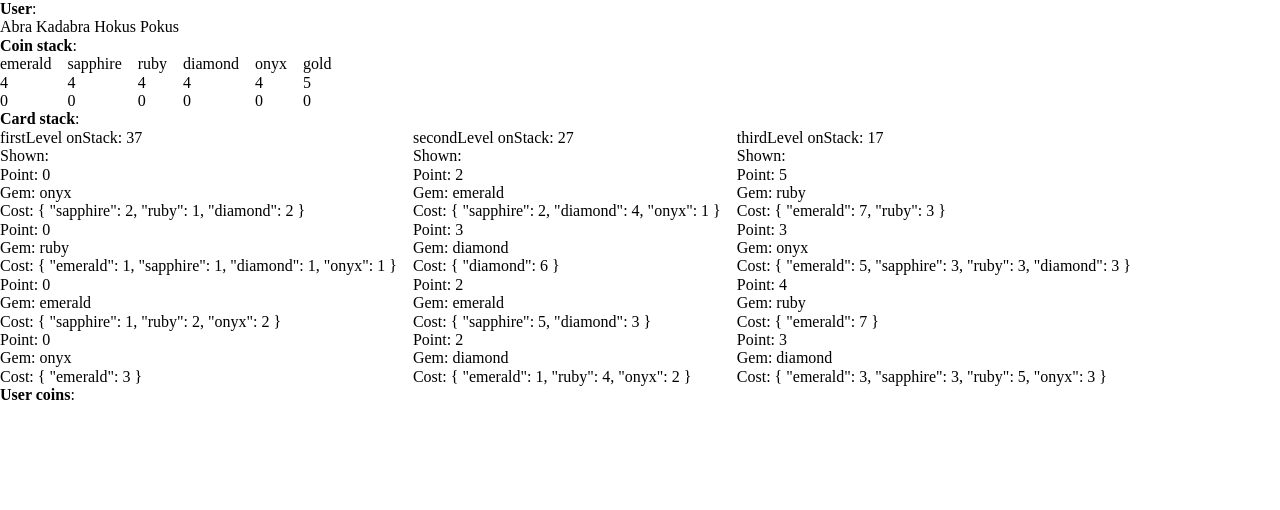
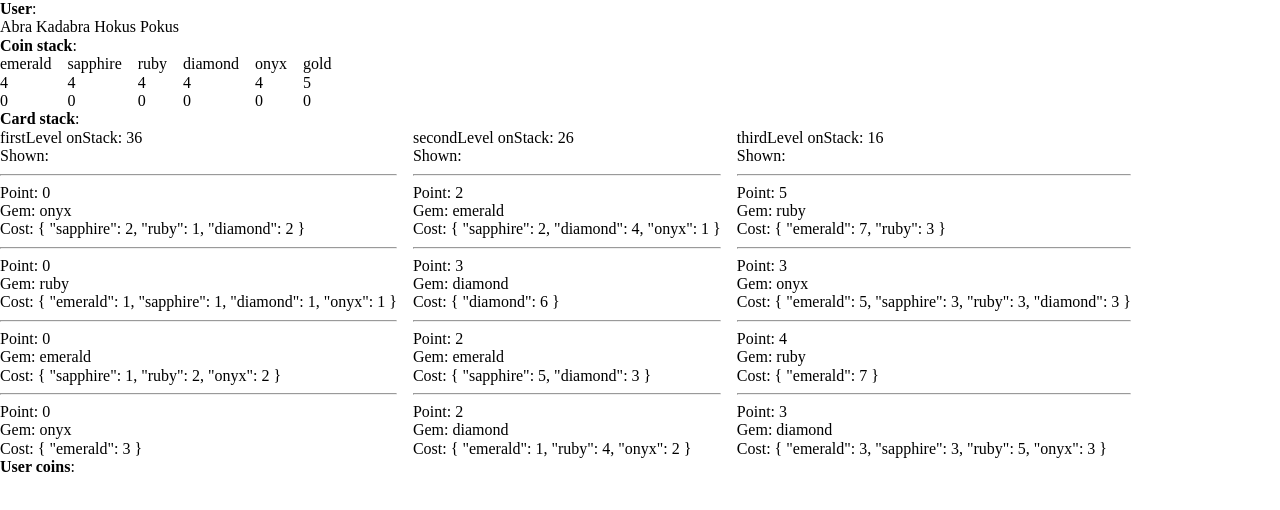
Before and after one commit to Lizon57/splendorGame, a React (Create React App) app: page /game/gameI0001 in a window 1280 px wide. Shown: the top 510 px of the page. Built offline with nearby package versions, Linux system fonts and the light colour scheme.

Commit message:
Render cards and check if player can buy

```diff
--- a/src/cmps/game/cards/CardPackage.jsx
+++ b/src/cmps/game/cards/CardPackage.jsx
@@ -1,16 +1,35 @@
 import { useSelector } from 'react-redux'
+
+import { gameService } from '../../../services/gameService'
 
 import { CardPreview } from './CardPreview'
 
 
 export const CardPackage = ({ level }) => {
     const { game } = useSelector(state => state.gameModule)
+    const { user } = useSelector(state => state.userModule)
+
+
+    const isAbleBuy = (cost) => {
+        const { coin } = game.players[game.turn.playerIdx]
+        if ((game.players[game.turn.playerIdx].miniUser.userId !== user._id) ||
+            (game.turn.phase !== 1) ||
+            !gameService.isPlayerAbleBuyCard(cost, coin)
+        ) return false
+
+        return true
+    }
+
 
     return (
         <div>
             {level} onStack: {game.card[level].cardsStack.length}<br />
 
-            Shown: {game.card[level].shownCards.map(card => <CardPreview key={card.id} card={card} />)}
+            Shown: {game.card[level].shownCards.map(card => <CardPreview
+                key={card.id}
+                card={card}
+                isAbleBuy={isAbleBuy(card.cost)}
+            />)}
         </div>
     )
 }
--- a/src/cmps/game/cards/CardPreview.jsx
+++ b/src/cmps/game/cards/CardPreview.jsx
@@ -1,9 +1,11 @@
-export const CardPreview = ({ card }) => {
+export const CardPreview = ({ card, isAbleBuy }) => {
     return (
         <div>
+            <hr />
             <div>Point: {card.point}</div>
             <div>Gem: {card.gem}</div>
             <div>Cost: {JSON.stringify(card.cost, null, 2)}</div>
+            {isAbleBuy && <button>Buy</button>}
         </div>
     )
 }
--- a/src/cmps/game/coins/player/CoinLst.jsx
+++ b/src/cmps/game/coins/player/CoinLst.jsx
@@ -18,10 +18,17 @@ export const CoinLst = () => {
 
     // CMP render
     return (
-        <div style={{ display: 'flex', gap: '1rem' }}>
-            {sortedGems.map(gem => <CoinPreview key={gem} coin={gem} amount={coin.gem[gem]} />)}
+        <>
+            <div style={{ display: 'flex', gap: '1rem' }}>
+                {sortedGems.map(gem => <CoinPreview key={gem} coin={gem} amount={coin.fluid.gem[gem]} />)}
 
-            <CoinPreview coin={'gold'} amount={coin.gold} />
-        </div>
+                <CoinPreview coin={'gold'} amount={coin.fluid.gold} />
+
+            </div>
+
+            <div style={{ display: 'flex', gap: '1rem' }}>
+                {sortedGems.map(gem => <CoinPreview key={gem} coin={gem} amount={coin.fixed[gem]} />)}
+            </div>
+        </>
     )
 }
--- a/src/data/card/firstLevelDevCards.js
+++ b/src/data/card/firstLevelDevCards.js
@@ -1,4 +1,4 @@
-import { utilService } from "../../services/utilService";
+import { utilService } from '../../services/utilService'
 
 export const firstLevelDevCards = [
     {
--- a/src/data/card/secondLevelDevCards.js
+++ b/src/data/card/secondLevelDevCards.js
@@ -1,4 +1,4 @@
-import { utilService } from "../../services/utilService";
+import { utilService } from '../../services/utilService'
 
 export const secondLevelDevCards = [
     {
--- a/src/data/card/thirdLevelDevCards.js
+++ b/src/data/card/thirdLevelDevCards.js
@@ -1,4 +1,4 @@
-import { utilService } from "../../services/utilService";
+import { utilService } from '../../services/utilService'
 
 export const thirdLevelDevCards = [
     {
--- a/src/data/dummyGameDB.js
+++ b/src/data/dummyGameDB.js
@@ -12,7 +12,7 @@ export const dummyGameDB = [
 
         turn: {
             playerIdx: 0,
-            phase: 0,
+            phase: 1,
         },
 
 
@@ -23,7 +23,7 @@ export const dummyGameDB = [
 
         card: {
             firstLevel: {
-                cardsStack: firstLevelDevCards.slice(3),
+                cardsStack: firstLevelDevCards.slice(4),
                 shownCards: [
                     {
                         id: utilService.makeId(),
@@ -52,7 +52,7 @@ export const dummyGameDB = [
                 ]
             },
             secondLevel: {
-                cardsStack: secondLevelDevCards.slice(3),
+                cardsStack: secondLevelDevCards.slice(4),
                 shownCards: [
                     {
                         id: utilService.makeId(),
@@ -81,7 +81,7 @@ export const dummyGameDB = [
                 ]
             },
             thirdLevel: {
-                cardsStack: thirdLevelDevCards.slice(3),
+                cardsStack: thirdLevelDevCards.slice(4),
                 shownCards: [
                     {
                         id: utilService.makeId(),
@@ -122,7 +122,11 @@ export const dummyGameDB = [
 
                 isActive: true,
 
-                coin: { gem: { emerald: 0, sapphire: 0, ruby: 0, diamond: 0, onyx: 0 }, gold: 0 }
+                coin: {
+                    fluid: { gem: { emerald: 0, sapphire: 3, ruby: 1, diamond: 2, onyx: 0 }, gold: 2 },
+                    fixed: { emerald: 1, sapphire: 1, ruby: 1, diamond: 0, onyx: 2 },
+                },
+                ownCards: []
             },
 
             {
@@ -134,7 +138,11 @@ export const dummyGameDB = [
 
                 isActive: true,
 
-                coin: { gem: { emerald: 0, sapphire: 0, ruby: 0, diamond: 0, onyx: 0 }, gold: 0 }
+                coin: {
+                    fluidCoin: { gem: { emerald: 0, sapphire: 0, ruby: 0, diamond: 0, onyx: 0 }, gold: 0 },
+                    fixedCoin: { emerald: 0, sapphire: 0, ruby: 0, diamond: 0, onyx: 0 },
+                },
+                ownCards: []
             },
         ]
     }
--- a/src/services/gameService.js
+++ b/src/services/gameService.js
@@ -1,4 +1,7 @@
+import { utilService } from './utilService'
+
 import { dummyGameDB } from '../data/dummyGameDB'
+
 
 async function getById(id) {
     const [game] = dummyGameDB.filter(game => game._id === id)
@@ -17,8 +20,21 @@ async function getById(id) {
 }
 
 
+function isPlayerAbleBuyCard(cost, playerCoin) {
+    const playerCoinConcated = utilService.concatTwoNumObj(playerCoin.fluid.gem, playerCoin.fixed)
+    let goldNeeded = 0
+
+    Object.keys(cost).forEach(gemCost => {
+        if (playerCoinConcated[gemCost] < cost[gemCost]) goldNeeded += -(playerCoinConcated[gemCost] - cost[gemCost])
+    })
+
+    if ((!goldNeeded) || (playerCoin.fluid.gold > goldNeeded)) return true
+    return false
+}
+
 
 
 export const gameService = {
-    getById
+    getById,
+    isPlayerAbleBuyCard
 }
--- a/src/services/utilService.js
+++ b/src/services/utilService.js
@@ -18,8 +18,18 @@ function getRandomInt(min, max) {
 }
 
 
+function concatTwoNumObj(obj1, obj2) {
+    const concatedObj = { ...obj1 }
+    Object.keys(obj2).forEach(key => {
+        concatedObj[key] = concatedObj[key] ? (concatedObj[key] + obj2[key]) : obj2[key]
+    })
+    return concatedObj
+}
+
+
 
 export const utilService = {
     makeId,
     getRandomInt,
+    concatTwoNumObj,
 }
```
